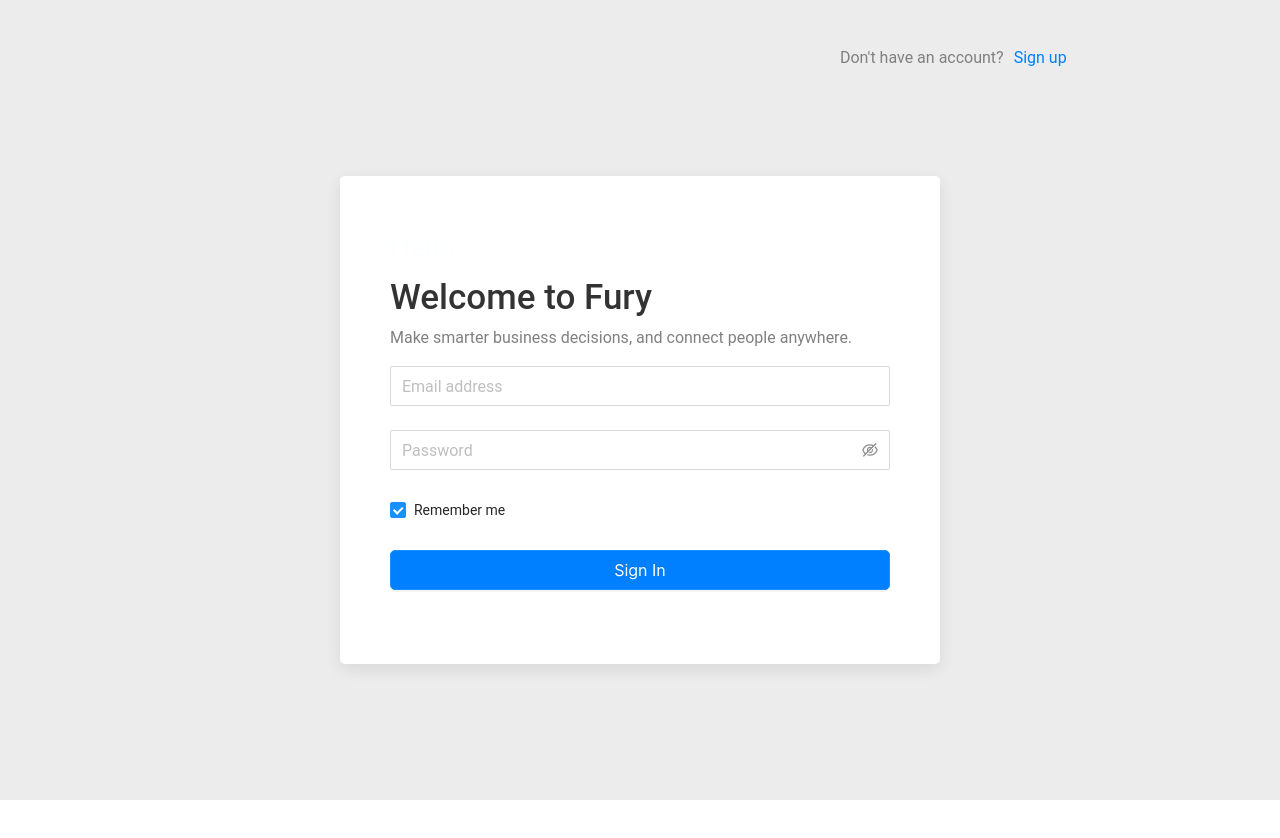
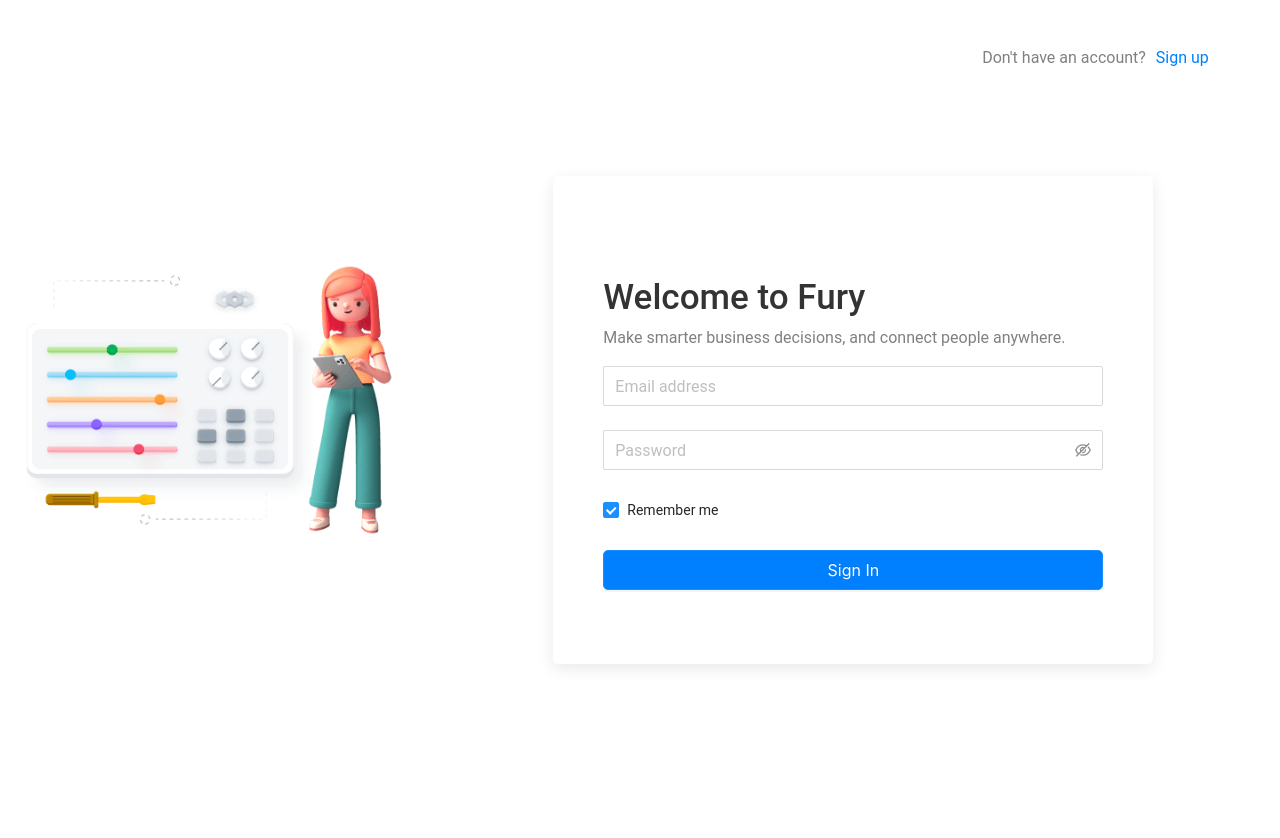
Before and after one commit to WebApiEcom/fury-ecom-admin-front-end, a React (Create React App) app: page /login in a window 1280 px wide. Shown: the top 838 px of the page. Before the commit the page ends 800 px from the top, so only its background shows below. Built offline with nearby package versions, Linux system fonts and the light colour scheme.

Commit message:
login api connected

```diff
--- a/src/pages/Login.js
+++ b/src/pages/Login.js
@@ -17,6 +17,7 @@
 import { clearEmailPassword } from "../redux/signUpSlice";
 import SignUp from "./SignUp";
 import { useSpring, animated, config } from "react-spring";
+import axios from "axios";
 
 const { Title, Text } = Typography;
 
@@ -25,8 +26,10 @@
   const [islogged, setLogged] = useState(false);
 
   // States for email and password
-  const [email, setEmail] = useState(null);
-  const [password, setPassword] = useState(null);
+  const [email, setEmail] = useState("");
+  const [password, setPassword] = useState("");
+  const [loading, setLoading] = useState(false);
+  const [error, setError] = useState("");
 
   // States for alert
   const [loginAlertVisibility, setLoginAlertVisibility] = useState("none");
@@ -44,11 +47,33 @@
 
   // Logging button click event
   const onLoginClick = (event) => {
+    // localStorage.setItem("token", "T");
+    // setLogged(true);
+    // event.preventDefault();
+    setLoading(true);
+    setError("");
+    axios
+      .post("http://localhost:4000/fury/users/login", {
+        email: email,
+        password: password,
+      })
+      .then(
+        (response) => {
+          console.log(response);
+          setLoading(false);
           localStorage.setItem("token", "T");
           setLogged(true);
           event.preventDefault();
-    setEmail(null);
-    setPassword(null);
+          setError("");
+        },
+        (error) => {
+          console.log(error.response.data);
+          setError(error.response.data);
+          setLoading(false);
+        }
+      );
+    // setEmail(null);
+    // setPassword(null);
   };
 
   const dispatch = useDispatch();
@@ -85,14 +110,20 @@
     <div>
       <Row>
         <Col
-          xs={1}
-          sm={2}
-          md={2}
-          lg={4}
-          xl={4}
-          xxl={4}
-          style={{ backgroundColor: "#ececec" }}
-        ></Col>
+          xs={4}
+          sm={6}
+          md={6}
+          lg={8}
+          xl={8}
+          xxl={8}
+          className="login-container"
+          style={{ backgroundColor: "#fff" }}
+        >
+          <img
+            src="/images/illustrations/illustration_register.png"
+            alt="login"
+          />
+        </Col>
         <Col
           xs={22}
           sm={20}
@@ -101,16 +132,19 @@
           xl={16}
           xxl={16}
           className="login-container"
-          style={{ backgroundColor: "#ececec", height: "100vh" }}
+          style={{ backgroundColor: "#fff", height: "100vh" }}
         >
           <Row className="login-header">
-            <Col xs={24} md={12}></Col>
-            <Col xs={24} md={12} className="login-header-col">
+            <Col xs={22} md={11}></Col>
+            <Col xs={22} md={11} className="login-header-col">
               <div className="login-header-text-wrapper">
                 <p className="rubik login-dont-have-acc">
                   Don't have an account?
                 </p>
-                <p className="rubik login-dont-sign-in-text" onClick={onSignUp}>
+                <p
+                  className="rubik login-dont-sign-in-text"
+                  onClick={onSignUp}
+                >
                   Sign up
                 </p>
               </div>
@@ -128,9 +162,17 @@
                   Hello
                 </animated.h1>
                 <h1 className="rubik lgoin-title">Welcome to Fury</h1>
+                {error == "" ? (
                   <p className="rubik lgoin-sub-title">
-                  Make smarter business decisions, and connect people anywhere.
+                    Make smarter business decisions, and connect
+                    people anywhere.
                   </p>
+                ) : (
+                  <p className="rubik lgoin-sub-title-error">
+                    {error}
+                  </p>
+                )}
+
                 <Form
                   name="basic"
                   initialValues={{
@@ -161,21 +203,10 @@
                   <Form.Item name="remember" valuePropName="checked">
                     <Checkbox className="rubik">Remember me</Checkbox>
                   </Form.Item>
-
-                  {/* <div
-                  style={{
-                    display: { loginAlertVisibility },
-                  }}
-                >
-                  <Alert
-                    className="login-alert"
-                    message="Success Text"
-                    type="error"
-                    showIcon
-                  />
-                </div> */}
-
                   <Form.Item>
+                    {loading ? (
+                      <h1 className="rubik lgoin-title">Loading</h1>
+                    ) : (
                       <Button
                         type="primary"
                         htmlType="submit"
@@ -187,6 +218,7 @@
                       >
                         Sign In
                       </Button>
+                    )}
                   </Form.Item>
                 </Form>
               </div>
@@ -207,7 +239,7 @@
           lg={4}
           xl={4}
           xxl={4}
-          style={{ backgroundColor: "#ececec", height: "100vh" }}
+          style={{ backgroundColor: "#fff", height: "100vh" }}
         ></Col>
       </Row>
 
--- a/src/style/Login.css
+++ b/src/style/Login.css
@@ -79,6 +79,11 @@
   margin-top: 0px;
   color: gray;
 }
+.lgoin-sub-title-error {
+  font-size: 16px;
+  margin-top: 0px;
+  color: rgb(255, 0, 0);
+}
 
 .lgoin-title {
   margin-bottom: 0px;
@@ -95,3 +100,8 @@
   margin-bottom: 0px;
   color: #0080ff;
 }
+.image-container {
+  display: flex;
+  flex-direction: column;
+  justify-content: center;
+}
```
Also changed, not shown: public/images/illustrations/illustration_register.png (added). Lines whose indentation alone changed are shown as unchanged.
